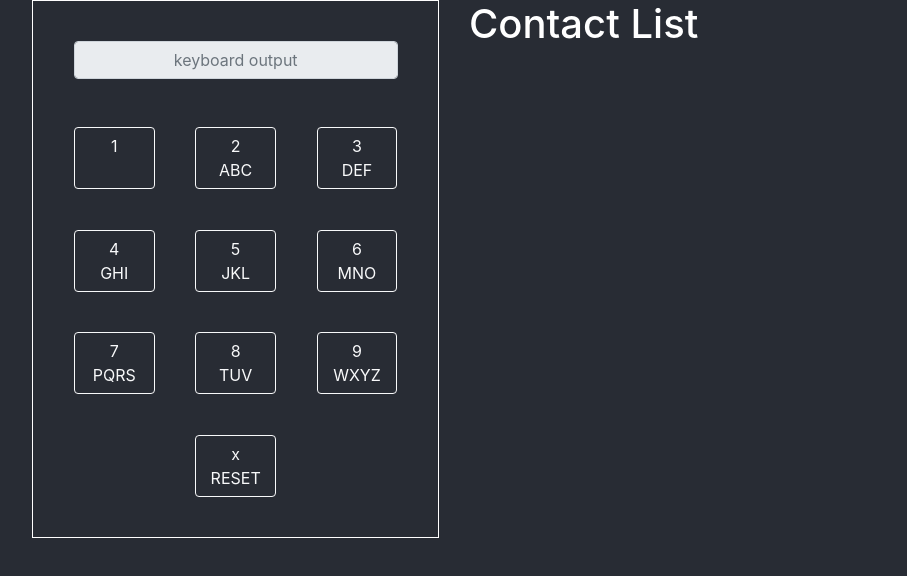
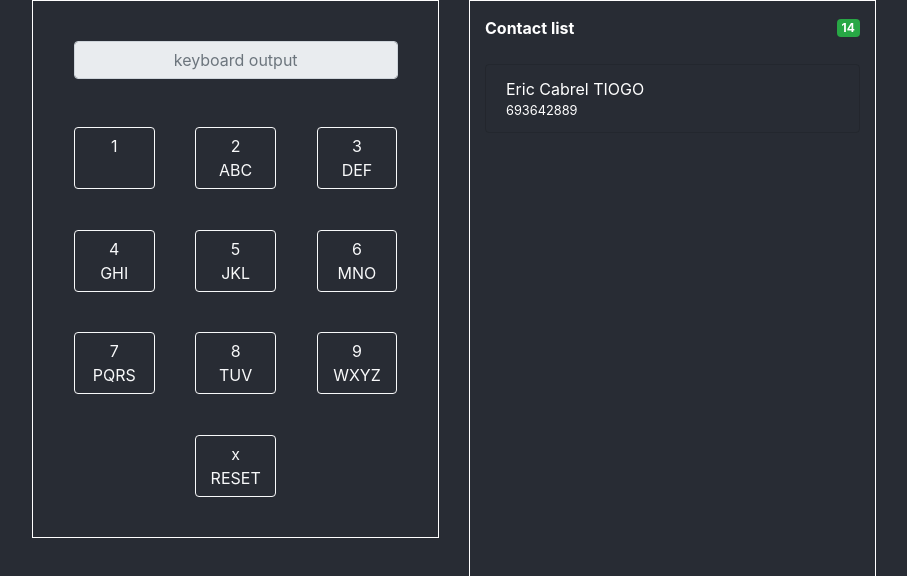
Before and after one commit to tericcabrel/mykeels-challenge, a React (Create React App) app: page / in a window 1280 px wide. Shown: the top 576 px of the page, without its empty margins (186-1093 px from the left). Built offline with nearby package versions, Linux system fonts and the light colour scheme.

Commit message:
Design contact list

```diff
--- /dev/null
+++ b/src/components/ContactList/contact-list.css
@@ -0,0 +1,14 @@
+.contact-list {
+    height: 83.5vh;
+    border: solid 1px #ffffff;
+    padding: 15px;
+}
+
+.contact-list .contact-list-header {
+
+}
+
+.contact-list .contact-list-body .list-group-item {
+    background: none;
+    cursor: default;
+}
--- a/src/components/ContactList/index.tsx
+++ b/src/components/ContactList/index.tsx
@@ -1,11 +1,26 @@
 import React from 'react';
-import { Row, Col } from 'reactstrap';
+import { Row, Col, Badge, ListGroupItem, ListGroup } from 'reactstrap';
+
+import './contact-list.css';
 
 const ContactList: React.FC = () => {
   return (
     <Row>
       <Col lg="12">
-        <h1>Contact List</h1>
+        <div className="contact-list">
+          <div className="contact-list-header d-flex justify-content-between align-items-center mb-4">
+            <div className="font-weight-bold">Contact list</div>
+            <Badge color="success">14</Badge>
+          </div>
+          <div className="contact-list-body">
+            <ListGroup>
+              <ListGroupItem className="d-flex flex-column">
+                <span className="name">Eric Cabrel TIOGO</span>
+                <span className="number small">693642889</span>
+              </ListGroupItem>
+            </ListGroup>
+          </div>
+        </div>
       </Col>
     </Row>
   );
```
